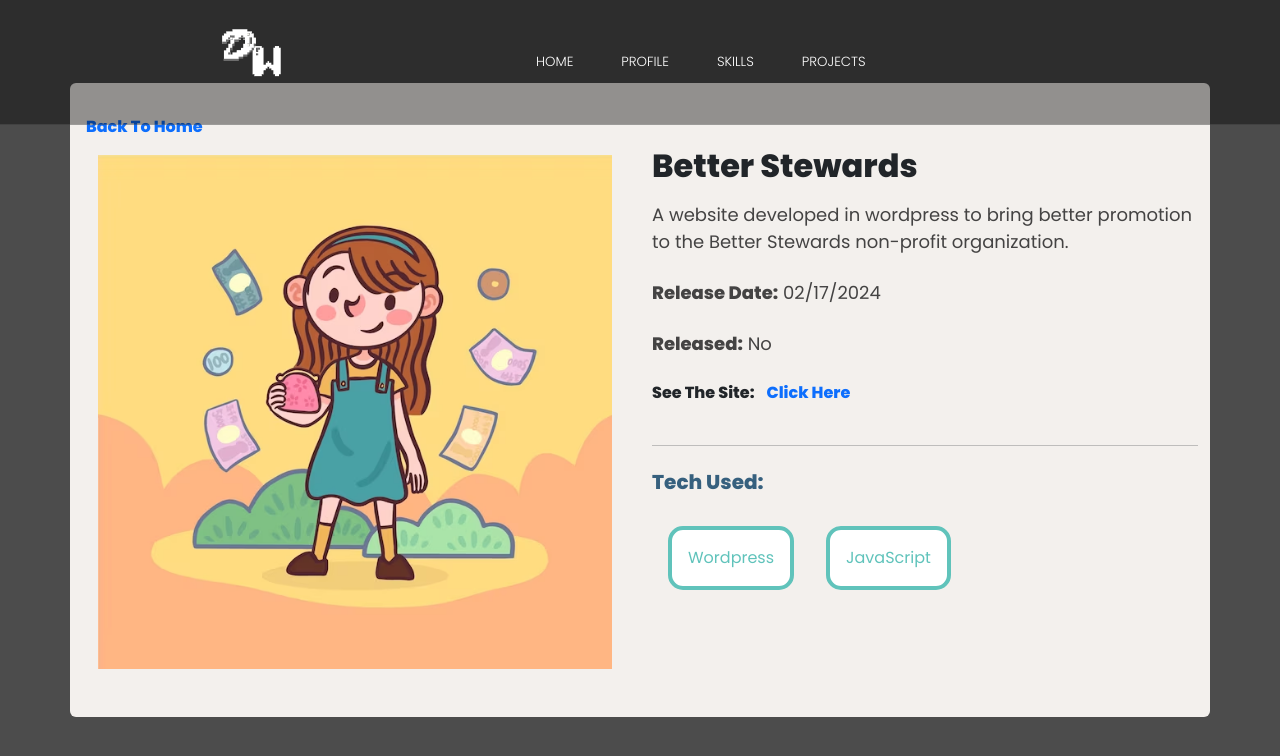
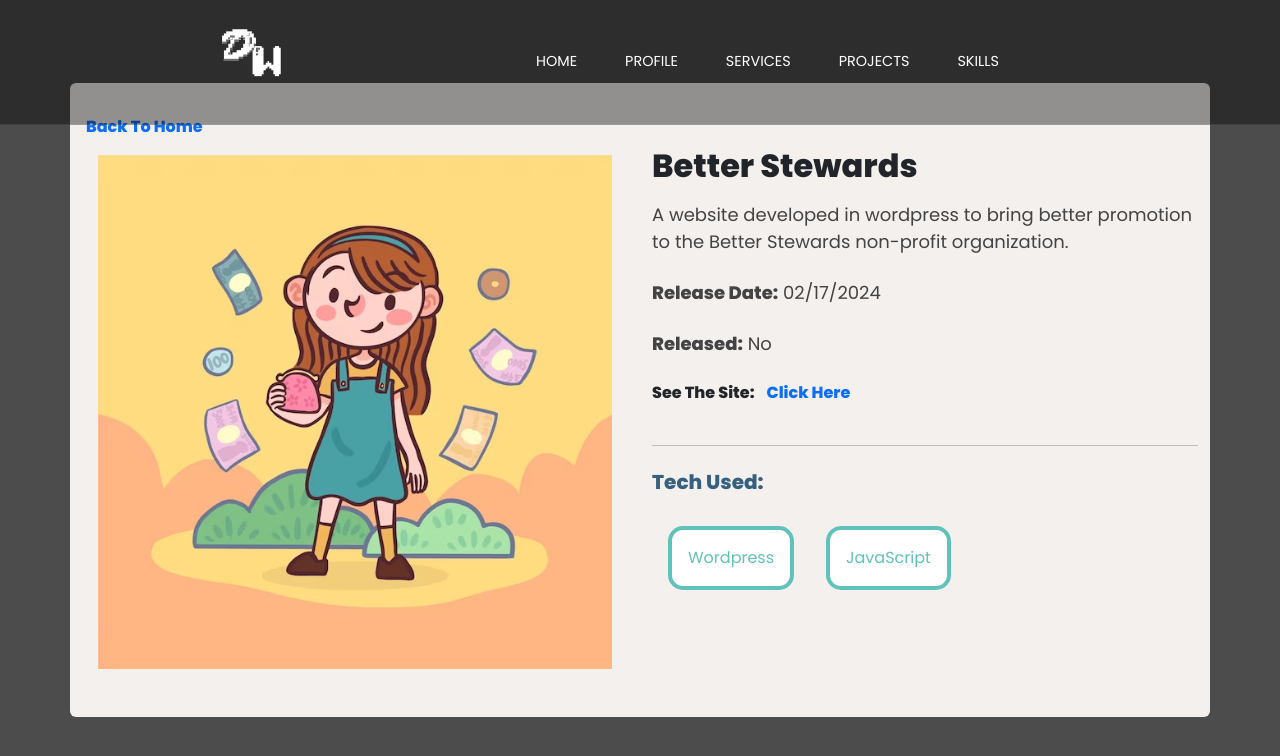
Before and after one commit to 0112Derrick/PersonalPage-aboutme, a React (Create React App) app: page /card/0 in a window 1280 px wide. Shown: the top 756 px of the page. Built offline with nearby package versions, Linux system fonts and the light colour scheme.

Commit message:
Mobile friendly update
changed UI elements to fit on mobile.
changed nav menu text color.

```diff
--- a/src/App.css
+++ b/src/App.css
@@ -265,6 +265,27 @@ body {
   transform: scale(3);
 }
 
+#homeLogo:hover {
+  filter: invert(100%) sepia(100%) saturate(0%) brightness(50%) contrast(200%);
+  transition: all;
+  animation: animateLogo 8.5s linear infinite;
+}
+
+@keyframes animateLogo {
+  0%,
+  100% {
+    filter: invert(0%) sepia(0%) saturate(0%) brightness(100%) contrast(200%);
+    /* filter: invert(48%) sepia(85%) saturate(2500%) hue-rotate(130deg)
+      brightness(95%) contrast(120%); */
+  }
+
+  50% {
+    filter: invert(100%) sepia(100%) saturate(0%) brightness(50%) contrast(200%);
+    /* filter: invert(85%) sepia(30%) saturate(1207%) hue-rotate(130deg)
+      brightness(95%) contrast(80%); */
+  }
+}
+
 .nav {
   width: 100%;
   border-bottom: 1px solid rgba(255, 255, 255, 0.1);
@@ -278,11 +299,33 @@ body {
 }
 
 .nav-item > a {
+  position: relative;
   text-transform: uppercase;
-  font-weight: 300;
-  font-size: 0.83rem;
+  font-weight: 500;
+  font-size: 0.9rem;
   color: #fff;
   font-family: "Poppins", sans-serif;
+}
+
+.nav-item > a:hover {
+  --bg-size: 400%;
+  --color-one: var(--site-alternate-color);
+  --color-two: var(--site-alternate-color-2);
+  --color-three: var(--site-primary-color);
+  -webkit-background-clip: text;
+  -webkit-text-fill-color: transparent;
+  background: linear-gradient(
+      90deg,
+      var(--color-one),
+      var(--color-two),
+      var(--color-three),
+      var(--color-one)
+    )
+    0 0 / var(--bg-size) 100%;
+  color: transparent;
+  -webkit-background-clip: text;
+  background-clip: text;
+  animation: colorChange 8.5s infinite linear;
 }
 
 .nav-item {
@@ -604,7 +647,7 @@ header {
   position: absolute;
   height: 65%;
   width: 95%;
-  top: 5%;
+  top: 6%;
   left: 50%;
   transform: translate(-50%, 0%);
   background-color: rgba(0, 0, 0, 0.5);
@@ -794,6 +837,12 @@ header {
     rgba(0, 0, 0, 0) 65%,
     rgba(0, 0, 0, 0.7)
   );
+}
+
+@keyframes colorChange {
+  to {
+    background-position: var(--bg-size) 0;
+  }
 }
 
 @keyframes dropDown {
--- a/src/NavMenu.tsx
+++ b/src/NavMenu.tsx
@@ -18,7 +18,7 @@ function NavMenu() {
       {isDesktopOrLaptop && (
         <Nav
           activeKey="/home"
-          onSelect={(selectedKey) => alert(`selected ${selectedKey}`)}
+          // onSelect={(selectedKey) => alert(`selected ${selectedKey}`)}
         >
           <div className="grid width-100 grid-col-40-repeat-auto align-items-center justify-start">
             <Nav.Item>
@@ -41,10 +41,13 @@ function NavMenu() {
               </Nav.Link>
             </Nav.Item>
             <Nav.Item>
-              <Nav.Link eventKey="link-3">Skills</Nav.Link>
+              <Nav.Link eventKey="link-3">Services</Nav.Link>
             </Nav.Item>
             <Nav.Item>
               <Nav.Link eventKey="link-4">Projects</Nav.Link>
+            </Nav.Item>
+            <Nav.Item>
+              <Nav.Link eventKey="link-5">Skills</Nav.Link>
             </Nav.Item>
           </div>
         </Nav>
```
Also changed, not shown: 1 other file (tests, documents, lock files or other folders).
